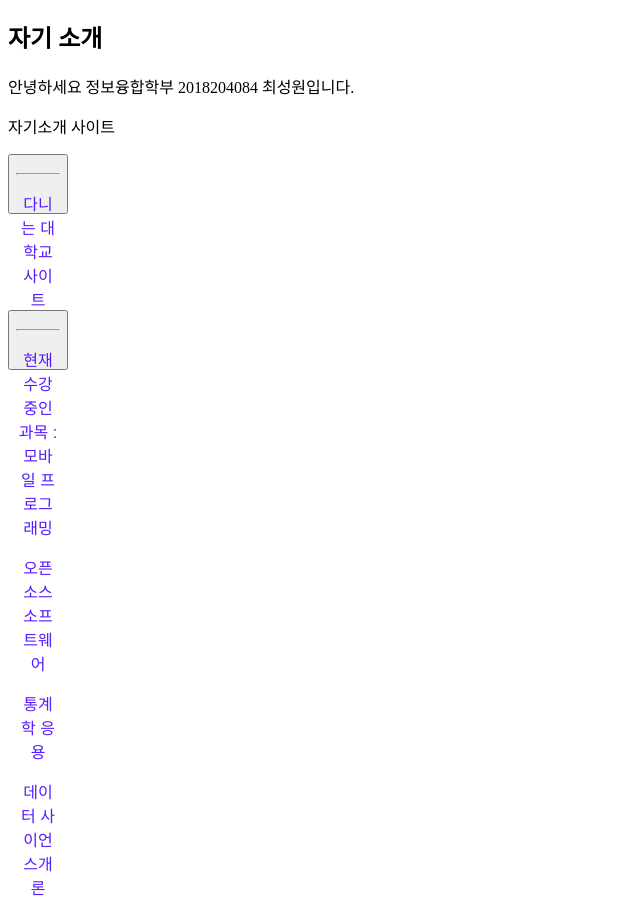
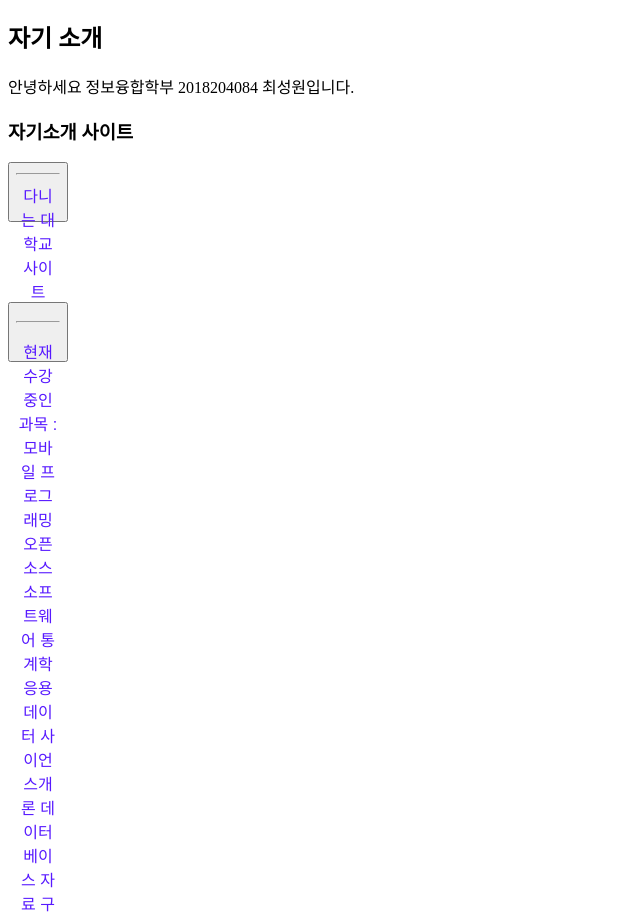
Before and after one commit to chltjddnjs/chltjddnjs.github.io, a plain HTML site: page index.html in a window 1280 px wide. Shown: the part 70-982 px from the top of the page, without its empty margins (0-640 px from the left). Drawn offline with Linux system fonts and the light colour scheme.

Commit message:
Update index.html

```diff
--- a/index.html
+++ b/index.html
@@ -8,23 +8,24 @@
   <h1>Castle1(성원)'s 홈페이지</h1>
   <h2>자기 소개</h2>
   <p>안녕하세요 정보융합학부 2018204084 최성원입니다.</p>
- <p>자기소개 사이트
+  <h3> 자기소개 사이트</h3>
   <form action="http://www.castle1.creatorlink.net">
-    <button type="submit" value='클릭' style='color: #5719ff; width: 60px; height: 60px; font-size: 1rem;' /></p>
+    <button type="submit" value='클릭' style='color: #5719ff; width: 60px; height: 60px; font-size: 1rem;' />
+  </form>
     <hr/>
- <p>다니는 대학교 사이트
-</form>
+  다니는 대학교 사이트
   <form action="http://www.kw.ac.kr">
     <button type="submit" value='클릭' style='color: #5719ff; width: 60px; height: 60px; font-size: 1rem;' /></p>
-    <hr/>
-</form>
+  </form>
+   <hr/>
 
-<p>현재 수강중인 과목  :  모바일 프로그래밍 </p>
-<p>                     오픈소스 소프트웨어</p>
-<p>                     통계학 응용</p>
-<p>                     데이터 사이언스개론</p>
-<p>                     데이터 베이스</p>
-<p>                     자료 구조</p>
+<p>현재 수강중인 과목  :  모바일 프로그래밍
+                        오픈소스 소프트웨어
+                        통계학 응용
+                        데이터 사이언스개론
+                        데이터 베이스
+                        자료 구조
+  </p>
 
 </body>
 </html>
```
